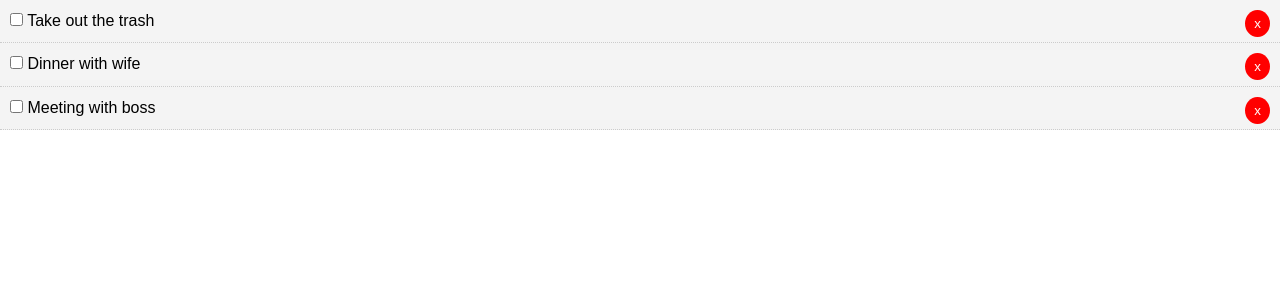
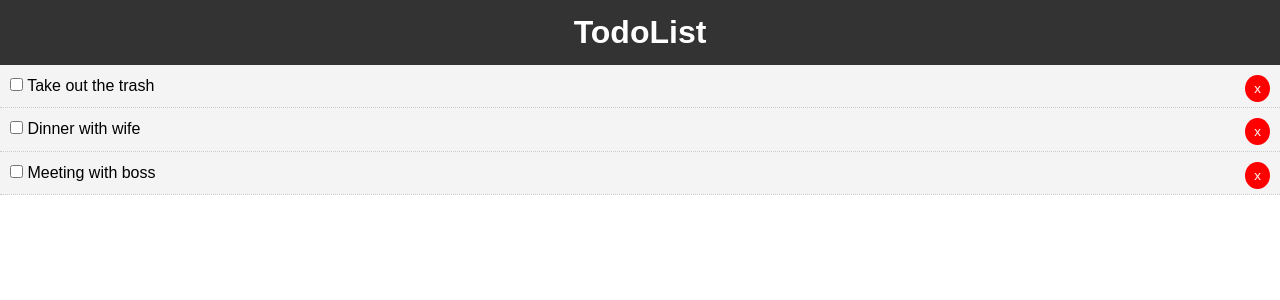
Before and after one commit to woodylucas/todo_list, a React (Create React App) app: page / in a window 1280 px wide. Shown: the top 300 px of the page. Built offline with nearby package versions, Linux system fonts and the light colour scheme.

Commit message:
added a header

```diff
--- a/src/App.js
+++ b/src/App.js
@@ -1,5 +1,6 @@
 import React, {Component} from 'react';
 import Todos from './Components/Todos';
+import Header from './Components/layout/Header';
 import './App.css';
 
 class App extends Component {
@@ -50,6 +51,7 @@
 		console.log('state:', this.state.todos);
 		return (
 			<div className="App">
+				<Header />
 				<Todos
 					todos={this.state.todos}
 					markComplete={this.markComplete}
--- /dev/null
+++ b/src/Components/layout/Header.js
@@ -0,0 +1,16 @@
+import React, {Component} from 'react';
+
+function Header() {
+	return (
+		<header style={headerStyle}>
+			<h1>TodoList</h1>
+		</header>
+	);
+}
+const headerStyle = {
+	background: '#333',
+	color: '#fff',
+	textAlign: 'center',
+	padding: '10px'
+};
+export default Header;
```
